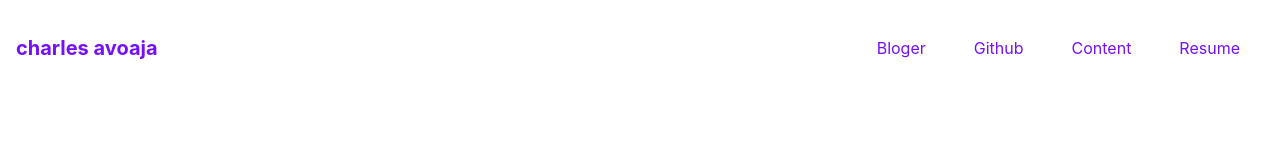
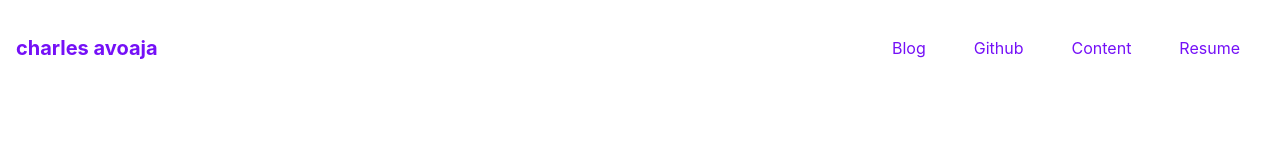
Before and after one commit to avoajaugochukwu/charlesavoaja.tech, a Next.js app: page / in a window 1280 px wide. Shown: the top 143 px of the page. Built offline with nearby package versions, Linux system fonts and the light colour scheme.

Commit message:
Update Header.js

```diff
--- a/components/Layout/Header.js
+++ b/components/Layout/Header.js
@@ -29,7 +29,7 @@ function Header() {
             <a
               href="https://blog.charlesavoaja.tech/"
               className=" p-2 lg:px-4 md:mx-2 text-[#7510f7] hover:bg-gray-200">
-              Bloger
+              Blog
             </a>
 
 
```
